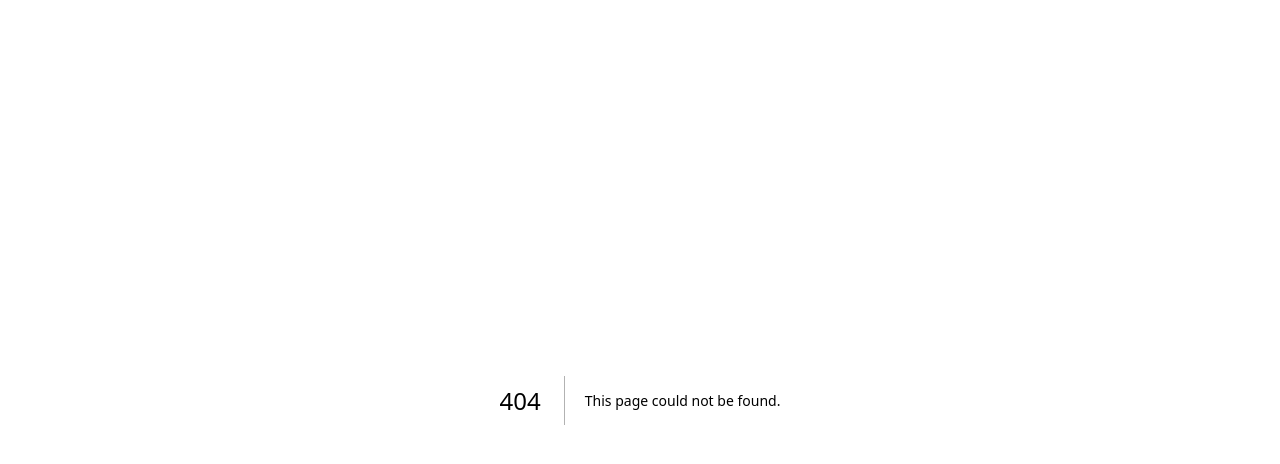
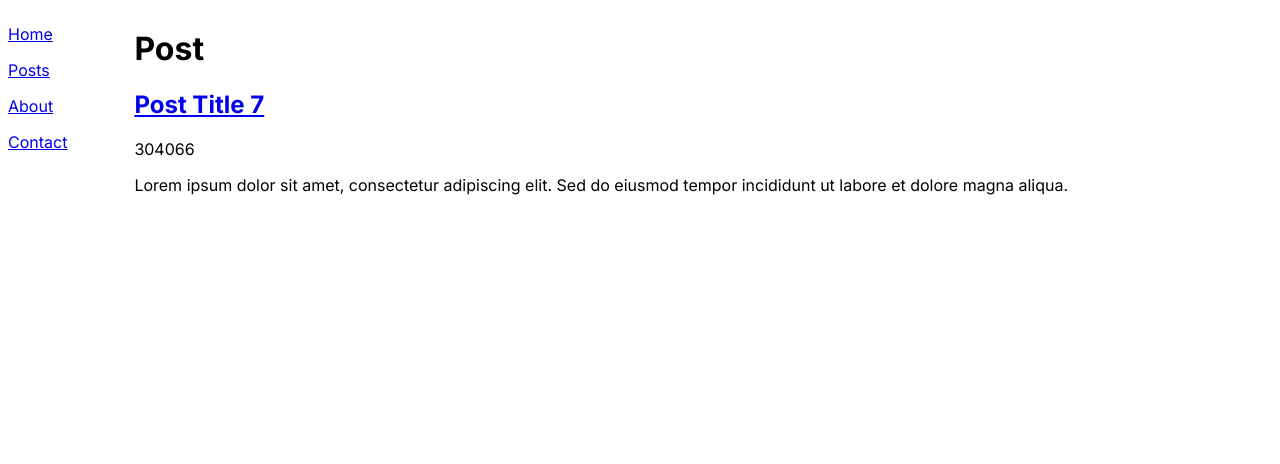
Before and after one commit to Korez73/NextJSLinkedIn, a Next.js app: page /blog/post/2375388b-3b07-401b-9f70-fd69b4ef5ead in a window 1280 px wide. Before the commit this address had no page. Shown: the top 464 px of the page. Built offline with nearby package versions, Linux system fonts and the light colour scheme.

Commit message:
create a dynamic route to post

```diff
--- a/src/app/blog/layout.tsx
+++ b/src/app/blog/layout.tsx
@@ -7,9 +7,11 @@ export default function Layout({
   children: React.ReactNode;
 }>) {
   return (
-    <>
-      <SideNav />
-      {children}
-    </>
+    <div style={{ display: "flex" }}>
+      <div style={{ width: "10%" }}>
+        <SideNav />
+      </div>
+      <div>{children}</div>
+    </div>
   );
 }
--- /dev/null
+++ b/src/app/blog/post/[id]/page.tsx
@@ -0,0 +1,11 @@
+import { posts } from '@/app/lib/placeholder-data';
+import Post from '@/app/ui/components/posts/Post';
+
+export default function Page({ params }: { params: { id: string } }) {
+  const post = posts.find((post) => post.id === params.id);
+  return (
+    <>
+      <h1>Post</h1>
+      <Post {...post} />
+    </>)
+}
--- a/src/app/ui/components/posts/Post.tsx
+++ b/src/app/ui/components/posts/Post.tsx
@@ -1,7 +1,10 @@
+import React, { JSX } from 'react';
+import Link from 'next/link';
+
 export default function Component({ id, title, content, date }: { id: string, title: string, content: string, date: string }) {
     return (
         <div key={id} className="border border-gray-200 p-4 my-4">
-            <h2>{title}</h2>
+            <Link href={`/blog/post/${id}`}><h2>{title}</h2></Link>
             <p className="text-gray-500">{date}</p>
             <p>{content}</p>
         </div>
```
